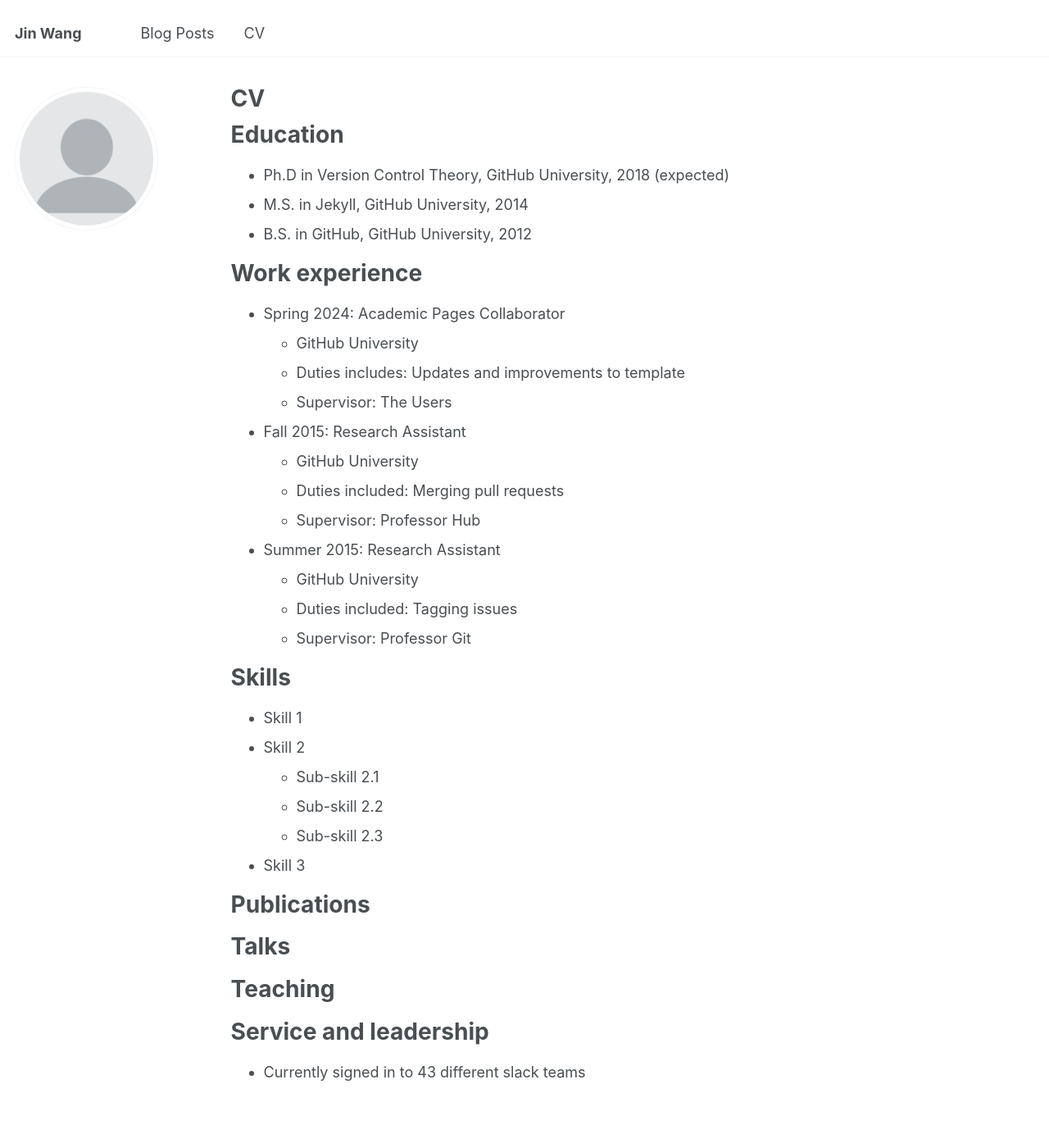
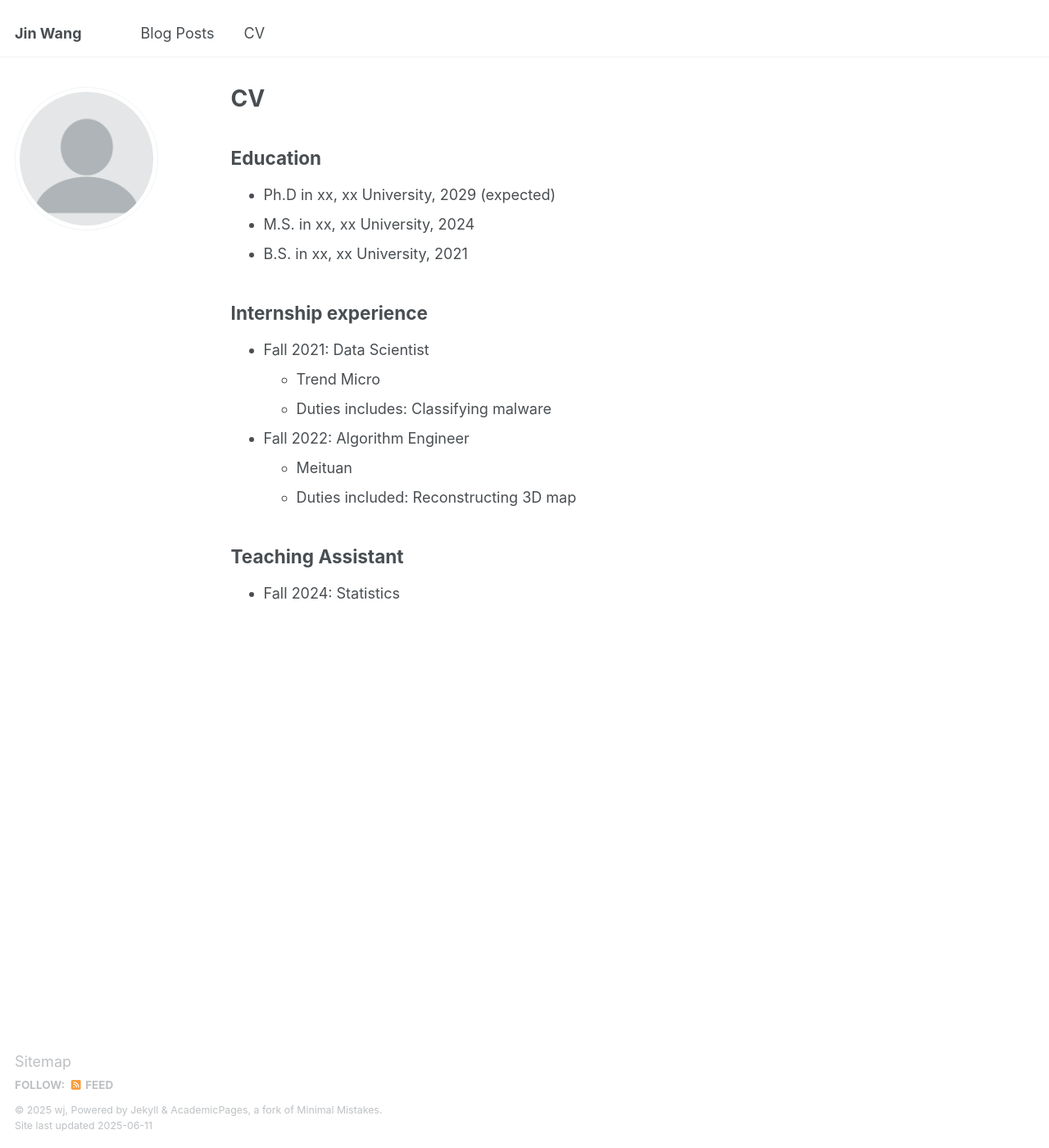
Before and after one commit to JiinnW/JiinnW, a Jekyll site: the page built from _pages/cv.md, in a window 1280 px wide and 1400 px high. Shown: the whole window at 82% size. Built offline with Jekyll 4.4.1, drawn with Linux system fonts in a browser that asks for light colours.

Commit message:
Update cv.md

```diff
--- a/_pages/cv.md
+++ b/_pages/cv.md
@@ -9,56 +9,19 @@ redirect_from:
 
 {% include base_path %}
 
-Education
-======
-* Ph.D in Version Control Theory, GitHub University, 2018 (expected)
-* M.S. in Jekyll, GitHub University, 2014
-* B.S. in GitHub, GitHub University, 2012
+## Education
+* Ph.D in xx, xx University, 2029 (expected)
+* M.S. in xx, xx University, 2024
+* B.S. in xx, xx University, 2021
 
-Work experience
-======
-* Spring 2024: Academic Pages Collaborator
-  * GitHub University
-  * Duties includes: Updates and improvements to template
-  * Supervisor: The Users
+## Internship experience
+* Fall 2021: Data Scientist
+  * Trend Micro
+  * Duties includes: Classifying malware
 
-* Fall 2015: Research Assistant
-  * GitHub University
-  * Duties included: Merging pull requests
-  * Supervisor: Professor Hub
+* Fall 2022: Algorithm Engineer
+  * Meituan
+  * Duties included: Reconstructing 3D map
 
-* Summer 2015: Research Assistant
-  * GitHub University
-  * Duties included: Tagging issues
-  * Supervisor: Professor Git
-
-Skills
-======
-* Skill 1
-* Skill 2
-  * Sub-skill 2.1
-  * Sub-skill 2.2
-  * Sub-skill 2.3
-* Skill 3
-
-Publications
-======
-  <ul>{% for post in site.publications reversed %}
-    {% include archive-single-cv.html %}
-  {% endfor %}</ul>
-
-Talks
-======
-  <ul>{% for post in site.talks reversed %}
-    {% include archive-single-talk-cv.html  %}
-  {% endfor %}</ul>
-
-Teaching
-======
-  <ul>{% for post in site.teaching reversed %}
-    {% include archive-single-cv.html %}
-  {% endfor %}</ul>
-
-Service and leadership
-======
-* Currently signed in to 43 different slack teams
+## Teaching Assistant
+* Fall 2024: Statistics
```
